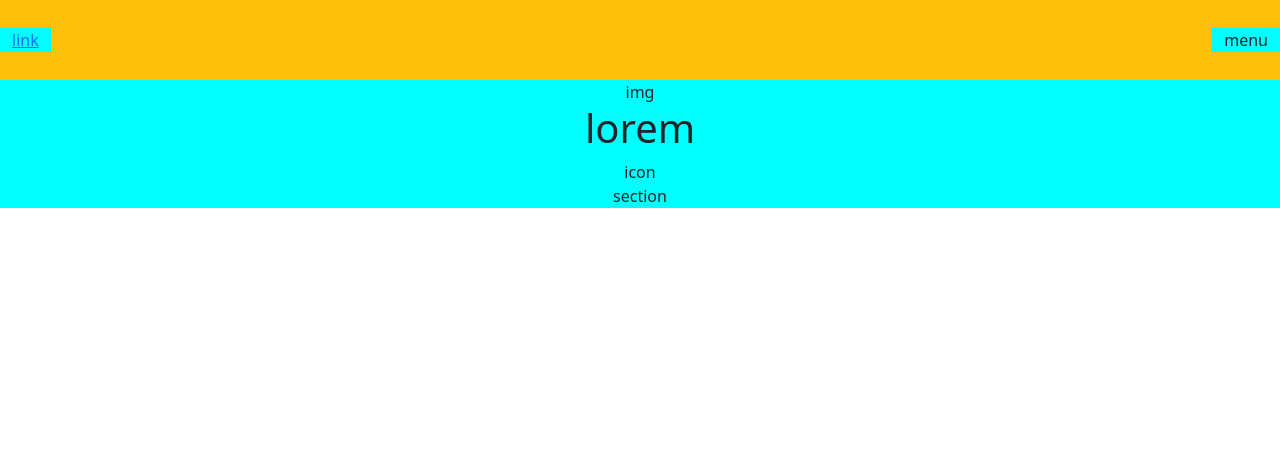
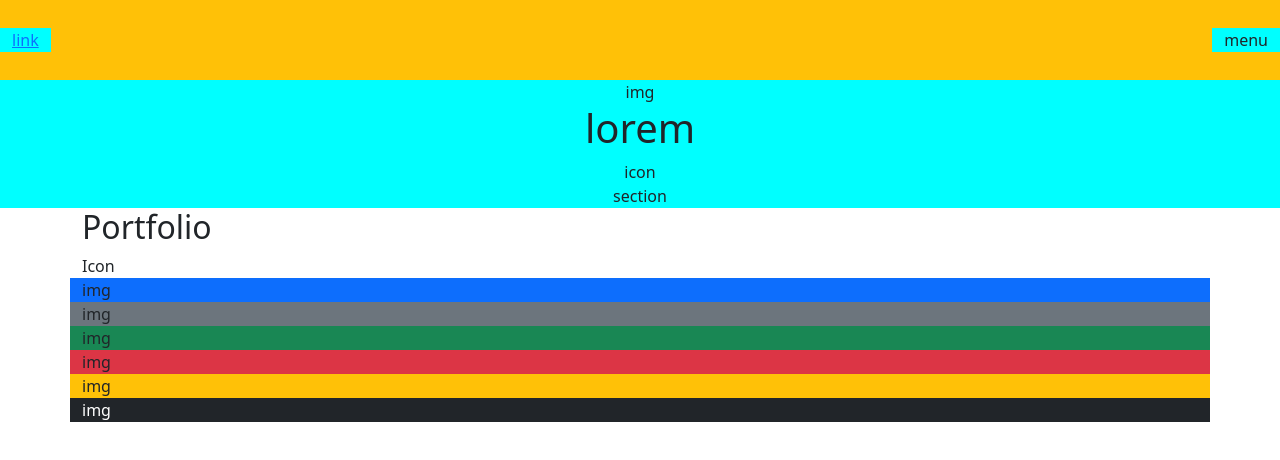
Before and after one commit to jacopolegovini/html-css-bootstrap-freelancer, a plain HTML site: page index.html in a window 1280 px wide. Drawn offline with nearby package versions, Linux system fonts and the light colour scheme.

Commit message:
porfolio layout added

```diff
--- a/index.html
+++ b/index.html
@@ -14,7 +14,7 @@
 <body>
     <header class="bg-warning">
         <div class="container-fluid h-100">
-            <div class="row justify-content-between align-items-center">
+            <div class="row h-100 justify-content-between align-items-center">
                 <div class="col-auto d-flex align-items-">
                     <a href="#">link</a>
                 </div>
@@ -27,7 +27,7 @@
     <main>
         <div class="presentation bg-primary-subtle">
             <div class="container-fluid">
-                <div class="row flex-column justify-content-center align-items-center text-center">
+                <div class="row h-100 flex-column justify-content-center align-items-center text-center">
                     <div class="col">
                         img
                     </div>
@@ -44,13 +44,27 @@
             </div>
         </div>
         <div class="portfolio container">
-            <div class="row">
-                <div class="col"></div>
-                <div class="col"></div>
-                <div class="col"></div>
-                <div class="col"></div>
-                <div class="col"></div>
-                <div class="col"></div>
+            <h2>Portfolio</h2>
+            <section>Icon</section>
+            <div class="row h-100 row-cols-1">
+                <div class="col bg-primary">
+                    img
+                </div>
+                <div class="col bg-secondary">
+                    img
+                </div>
+                <div class="col bg-success">
+                    img
+                </div>
+                <div class="col bg-danger">
+                    img
+                </div>
+                <div class="col bg-warning">
+                    img
+                </div>
+                <div class="col bg-dark text-white">
+                    img
+                </div>
             </div>
         </div>
     </main>
--- a/style.css
+++ b/style.css
@@ -8,9 +8,9 @@ header {
     height: ;
 } */
 
-.row {
+/* .row {
     height: 100%;
-}
+} */
 
 .col-auto, .col {
     background-color: aqua;
```
